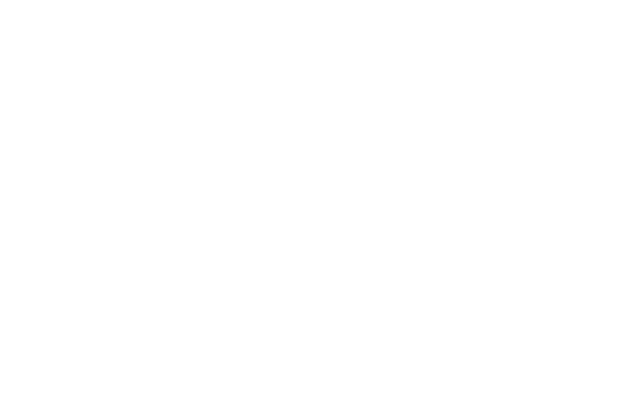
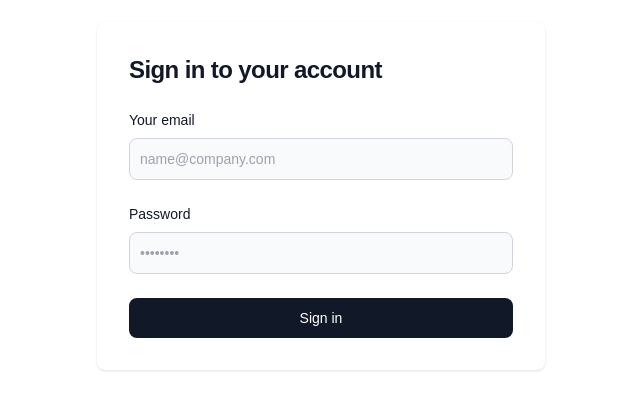
Before and after one commit to yusufkarakaya/blog, a React (Create React App) app: page /login in a window 1280 px wide. Before the commit this address had no page. Shown: the part 204-614 px from the top of the page, without its empty margins (319-959 px from the left). Built offline with nearby package versions, Linux system fonts and the light colour scheme.

Commit message:
login page created

```diff
--- /dev/null
+++ b/src/components/Login.jsx
@@ -0,0 +1,62 @@
+import React from "react";
+
+function Login() {
+  return (
+    <div>
+      <section>
+        <div className="flex flex-col items-center justify-center px-6 py-8 mx-auto md:h-screen lg:py-0">
+          <div className="w-full bg-white rounded-lg shadow dark:border md:mt-0 sm:max-w-md xl:p-0 dark:bg-gray-800 dark:border-gray-700">
+            <div className="p-6 space-y-4 md:space-y-6 sm:p-8">
+              <h1 className="text-xl font-bold leading-tight tracking-tight text-gray-900 md:text-2xl dark:text-white">
+                Sign in to your account
+              </h1>
+              <form className="space-y-4 md:space-y-6" action="#">
+                <div>
+                  <label
+                    for="email"
+                    className="block mb-2 text-sm font-medium text-gray-900 dark:text-white"
+                  >
+                    Your email
+                  </label>
+                  <input
+                    type="email"
+                    name="email"
+                    id="email"
+                    className="bg-gray-50 border border-gray-300 text-gray-900 sm:text-sm rounded-lg focus:ring-primary-600 focus:border-primary-600 block w-full p-2.5 dark:bg-gray-700 dark:border-gray-600 dark:placeholder-gray-400 dark:text-white dark:focus:ring-blue-500 dark:focus:border-blue-500"
+                    placeholder="name@company.com"
+                    required=""
+                  />
+                </div>
+                <div>
+                  <label
+                    for="password"
+                    className="block mb-2 text-sm font-medium text-gray-900 dark:text-white"
+                  >
+                    Password
+                  </label>
+                  <input
+                    type="password"
+                    name="password"
+                    id="password"
+                    placeholder="••••••••"
+                    className="bg-gray-50 border border-gray-300 text-gray-900 sm:text-sm rounded-lg focus:ring-primary-600 focus:border-primary-600 block w-full p-2.5 dark:bg-gray-700 dark:border-gray-600 dark:placeholder-gray-400 dark:text-white dark:focus:ring-blue-500 dark:focus:border-blue-500"
+                    required=""
+                  />
+                </div>
+
+                <button
+                  type="submit"
+                  className=" transition-all w-full text-white bg-gray-900 hover:bg-gray-600 focus:ring-4 focus:outline-none focus:ring-primary-300 font-medium rounded-lg text-sm px-5 py-2.5 text-center dark:bg-primary-600 dark:hover:bg-primary-700 dark:focus:ring-primary-800"
+                >
+                  Sign in
+                </button>
+              </form>
+            </div>
+          </div>
+        </div>
+      </section>
+    </div>
+  );
+}
+
+export default Login;
--- a/src/components/Navigation.jsx
+++ b/src/components/Navigation.jsx
@@ -9,19 +9,19 @@
           <NavLink to={"/"}>
             <span className="group transition duration-300">
               about
-              <span className="block max-w-0 group-hover:max-w-full transition-all duration-500 h-0.5 bg-sky-600"></span>
+              <span className="block max-w-0 group-hover:max-w-full transition-all duration-500 h-0.5 bg-gray-800"></span>
             </span>
           </NavLink>
           <NavLink to={"/portfolio"}>
             <span className="group transition duration-300">
               portfolio
-              <span className="block max-w-0 group-hover:max-w-full transition-all duration-500 h-0.5 bg-sky-600"></span>
+              <span className="block max-w-0 group-hover:max-w-full transition-all duration-500 h-0.5 bg-gray-800"></span>
             </span>
           </NavLink>
           <NavLink to={"/blog"}>
             <span className="group transition duration-300">
               blog
-              <span className="block max-w-0 group-hover:max-w-full transition-all duration-500 h-0.5 bg-sky-600"></span>
+              <span className="block max-w-0 group-hover:max-w-full transition-all duration-500 h-0.5 bg-gray-800"></span>
             </span>
           </NavLink>
         </ul>
--- a/src/components/PortfolioCard.jsx
+++ b/src/components/PortfolioCard.jsx
@@ -14,6 +14,7 @@
           <a
             href={props.link}
             target="_blank"
+            rel="noreferrer"
             className="w-full sm:w-auto bg-gray-800 hover:bg-gray-700 focus:ring-4 focus:outline-none focus:ring-gray-300 text-white rounded-lg inline-flex items-center justify-center px-4 py-2.5 dark:bg-gray-700 dark:hover:bg-gray-600 dark:focus:ring-gray-700"
           >
             <svg
--- a/src/pages/Pages.jsx
+++ b/src/pages/Pages.jsx
@@ -5,6 +5,7 @@
 import About from "../components/About";
 import Blog from "./Blog";
 import Portfolio from "./Portfolio";
+import Login from "../components/Login";
 
 class Pages extends Component {
   render() {
@@ -14,6 +15,7 @@
         <Route path="/about" element={<About />} />
         <Route path="/portfolio" element={<Portfolio />} />
         <Route path="/blog" element={<Blog />} />
+        <Route path="/login" element={<Login />} />
       </Routes>
     );
   }
```
